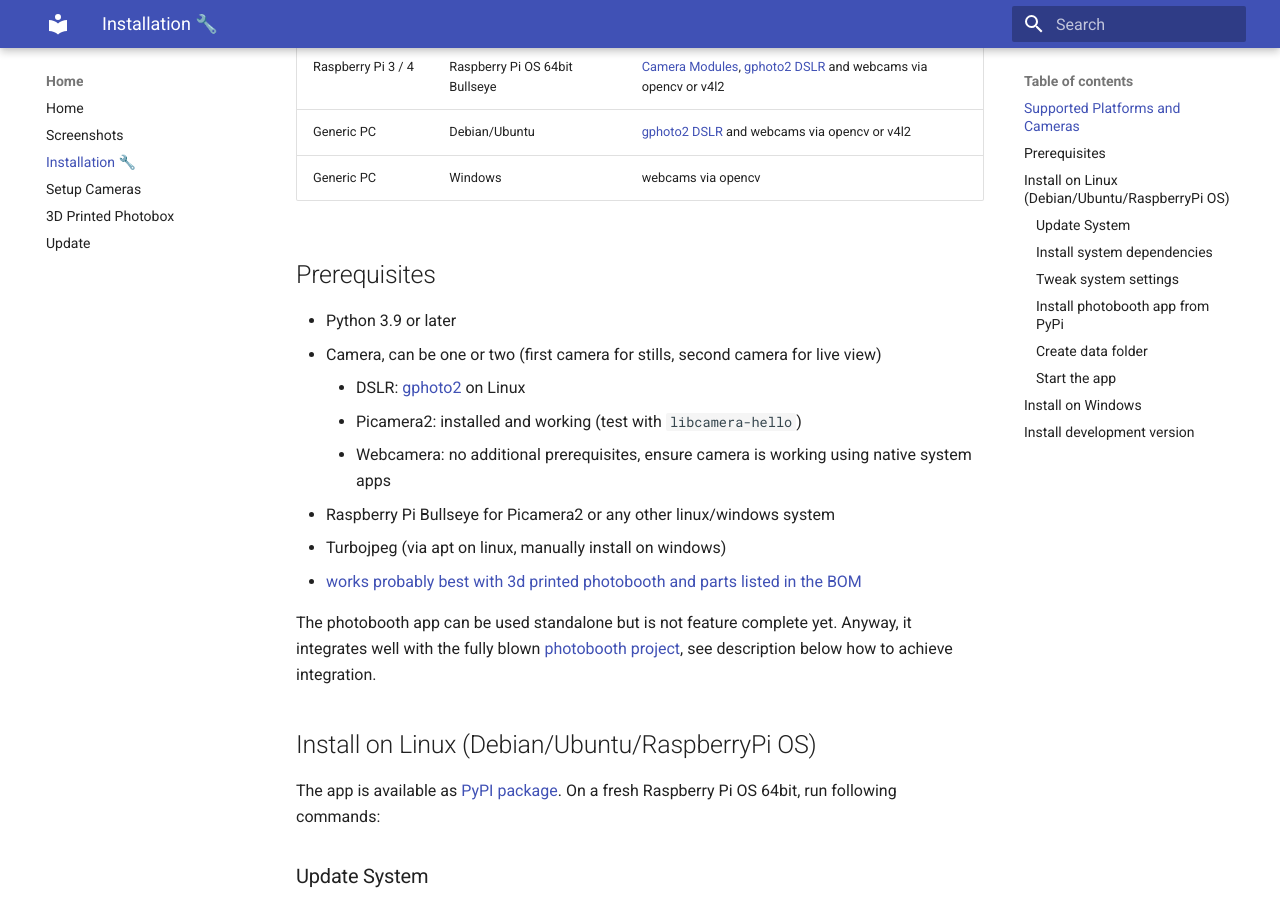
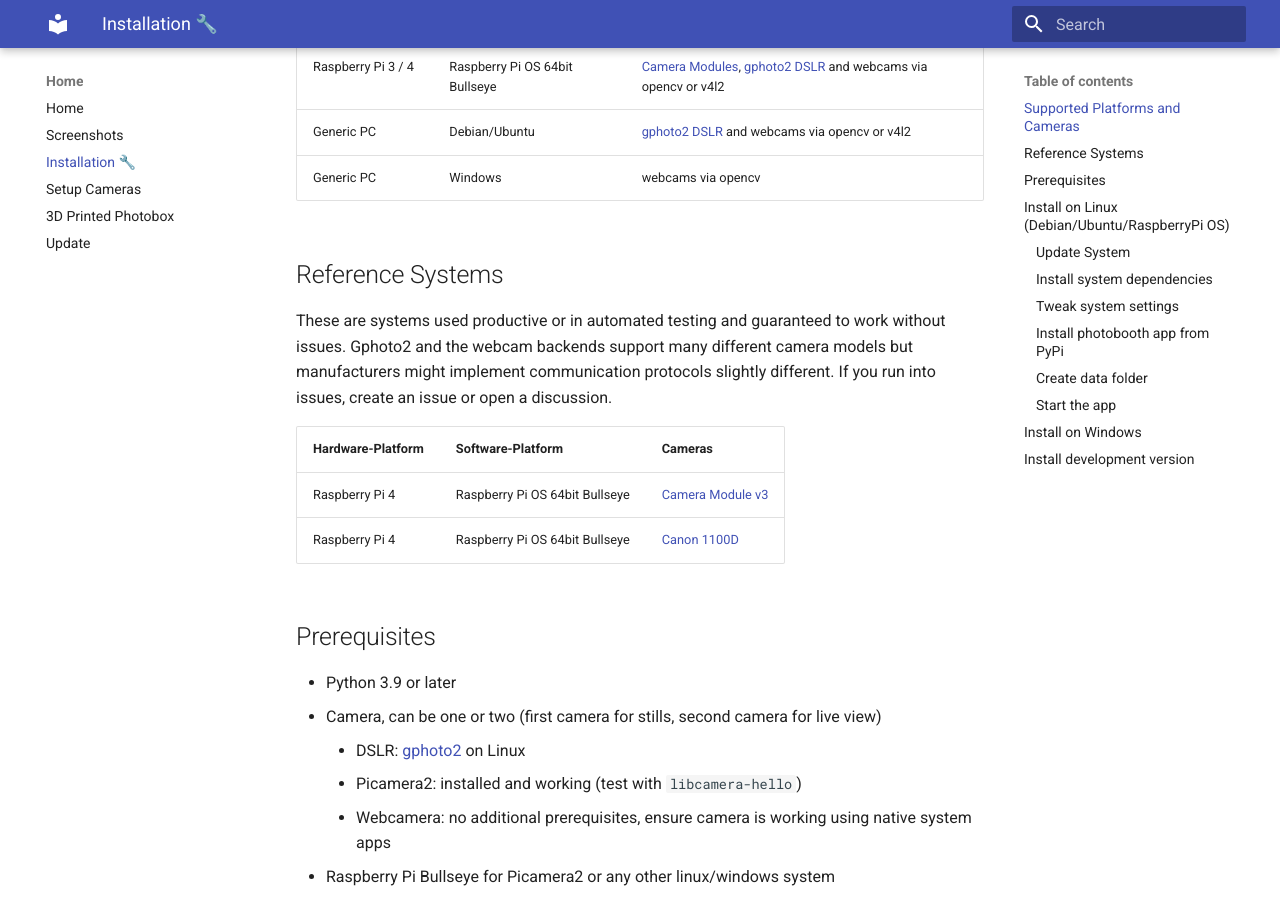
Before and after one commit to photobooth-app/photobooth-docs, an MkDocs documentation site: the page built from docs/installation.md, in a window 1280 px wide and 900 px high, scrolled down 301 px. Built offline with MkDocs 1.6.1 and Material for MkDocs 9.7.7, drawn with Linux system fonts in a browser that asks for light colours.

Commit message:
add reference system draft

```diff
--- a/docs/installation.md
+++ b/docs/installation.md
@@ -8,6 +8,17 @@
 | Raspberry Pi 3 / 4 | Raspberry Pi OS 64bit Bullseye | [Camera Modules](https://www.raspberrypi.com/documentation/accessories/camera.html), [gphoto2 DSLR](http://www.gphoto.org/proj/libgphoto2/support.php) and webcams via opencv or v4l2 |
 | Generic PC         | Debian/Ubuntu                  | [gphoto2 DSLR](http://www.gphoto.org/proj/libgphoto2/support.php) and webcams via opencv or v4l2                                                                                      |
 | Generic PC         | Windows                        | webcams via opencv                                                                      |
+
+## Reference Systems
+
+These are systems used productive or in automated testing and guaranteed to work without issues.
+Gphoto2 and the webcam backends support many different camera models but manufacturers might implement communication protocols slightly different.
+If you run into issues, create an issue or open a discussion.
+
+| Hardware-Platform  | Software-Platform              |Cameras  |
+|--------------------|--------------------------------|--------------------------------------------------------------|
+| Raspberry Pi 4 | Raspberry Pi OS 64bit Bullseye | [Camera Module v3](https://www.raspberrypi.com/documentation/accessories/camera.html)
+| Raspberry Pi 4 | Raspberry Pi OS 64bit Bullseye | [Canon 1100D](http://www.gphoto.org/proj/libgphoto2/support.php) |
 
 ## Prerequisites
 
```
